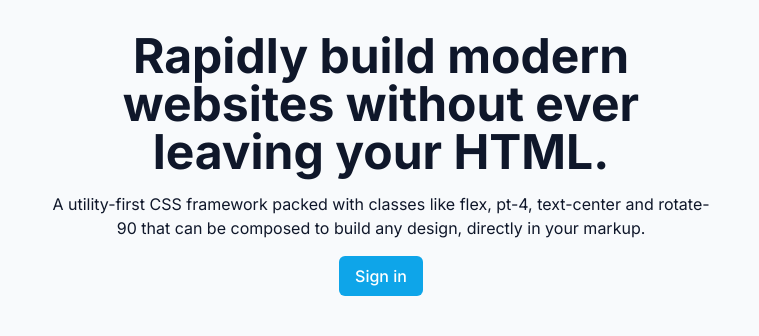
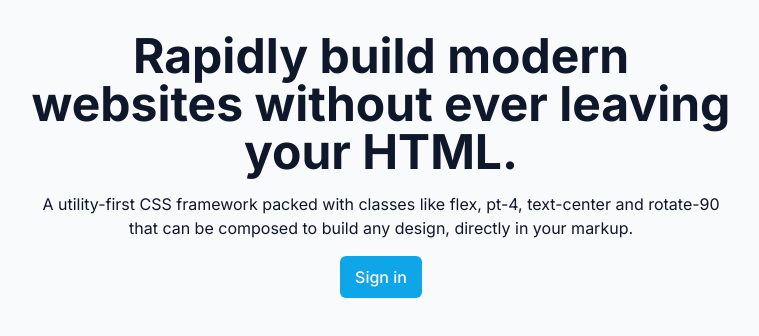
Before and after one commit to Jessica-Garcia/tailwind-next, a Next.js app: page / in a window 1280 px wide. Shown: the top 336 px of the page, without its empty margins (259-1018 px from the left). Built offline with nearby package versions, Linux system fonts and the light colour scheme.

Commit message:
Arbitrary values

```diff
--- a/src/app/page.tsx
+++ b/src/app/page.tsx
@@ -1,14 +1,14 @@
 export default function Home() {
   return (
     <div className="p-8 dark:bg-slate-900 dark:text-slate-100 bg-slate-50 flex-col text-center items-center text-slate-900 h-screen flex">
-      <div className="max-w-2xl">
+      <div className="max-w-app">
         <h1 className="font-bold text-3xl sm:text-4xl lg:text-5xl">
           Rapidly build modern websites without ever leaving your HTML.
         </h1>
         <p className="mt-4 dark:text-slate-400" >
           A utility-first CSS framework packed with classes like flex, pt-4, text-center and rotate-90 that can be composed to build any design, directly in your markup.
         </p>
-        <button className="bg-sky-500 dark:text-sky-950 dark:bg-sky-400 text-white px-4 py-2 rounded-md font-medium mt-4 enabled:hover:bg-sky-600 disabled:opacity-60 disabled:cursor-not-allowed">Sign in</button>
+        <button className="bg-sky-500 dark:text-sky-950 dark:bg-sky-400 text-white px-[15px] py-[9px] rounded-md font-medium mt-4 enabled:hover:bg-sky-600 disabled:opacity-60 disabled:cursor-not-allowed ">Sign in</button>
       </div>
     </div>
   )
--- a/tailwind.config.ts
+++ b/tailwind.config.ts
@@ -7,10 +7,8 @@ const config: Config = {
   ],
   theme: {
     extend: {
-      backgroundImage: {
-        'gradient-radial': 'radial-gradient(var(--tw-gradient-stops))',
-        'gradient-conic':
-          'conic-gradient(from 180deg at 50% 50%, var(--tw-gradient-stops))',
+      maxWidth: {
+        app: '700px'
       },
     },
   },
```
